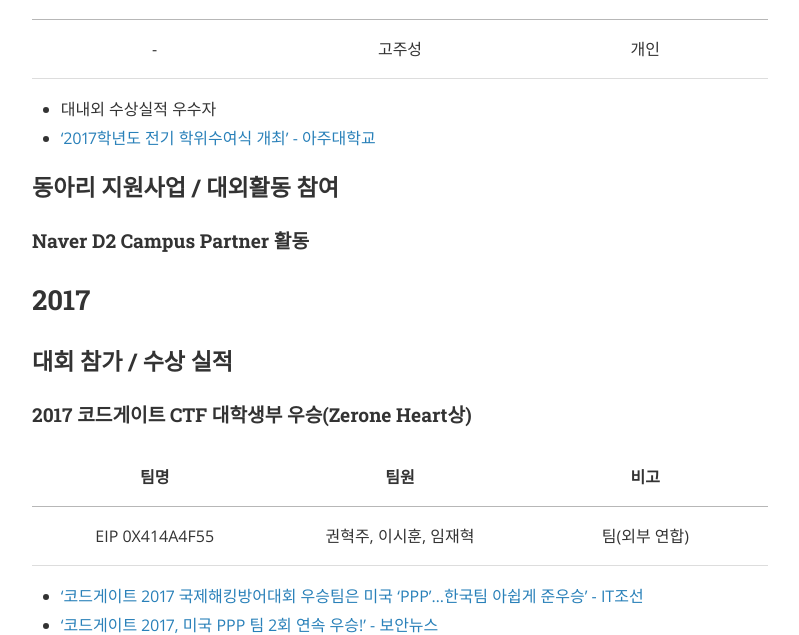
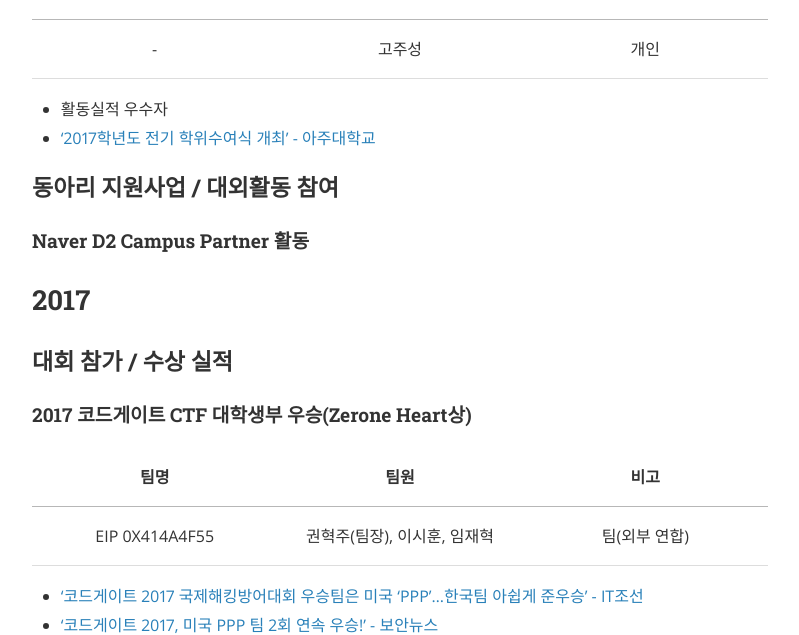
Before and after one commit to ajou-whois/ajou-whois.github.io, a Jekyll site: the page built from achievement.md, in a window 1280 px wide and 900 px high, scrolled down 308 px. Shown: the part 162-797 px from the top of the window, without its empty margins (240-1039 px from the left). Built offline with Jekyll 4.4.1, drawn with Linux system fonts in a browser that asks for light colours; nearby versions of some CDN libraries.

Commit message:
Update About, Achievement

```diff
--- a/achievement.md
+++ b/achievement.md
@@ -16,7 +16,7 @@ WhoIs와 WhoIs 회원들의 모든 활동 실적입니다.
 |:-:|:-:|:-:|
 | - | 고주성 | 개인 |
 
-* 대내외 수상실적 우수자
+* 활동실적 우수자
 * ['2017학년도 전기 학위수여식 개최' - 아주대학교](http://www.ajou.ac.kr/new/ajou/news.jsp?mode=view&article_no=173845)
 
 ### 동아리 지원사업 / 대외활동 참여
@@ -31,7 +31,7 @@ WhoIs와 WhoIs 회원들의 모든 활동 실적입니다.
 
 | 팀명 | 팀원 | 비고 |
 |:-:|:-:|:-:|
-| EIP 0X414A4F55 | 권혁주, 이시훈, 임재혁 | 팀(외부 연합) |
+| EIP 0X414A4F55 | 권혁주(팀장), 이시훈, 임재혁 | 팀(외부 연합) |
 
 * ['코드게이트 2017 국제해킹방어대회 우승팀은 미국 'PPP'…한국팀 아쉽게 준우승' - IT조선](http://it.chosun.com/news/article.html?no=2833335)
 * ['코드게이트 2017, 미국 PPP 팀 2회 연속 우승!' - 보안뉴스](http://www.boannews.com/media/view.asp?idx=54242)
```
Also changed, not shown: about.md (+1 -1 lines).
